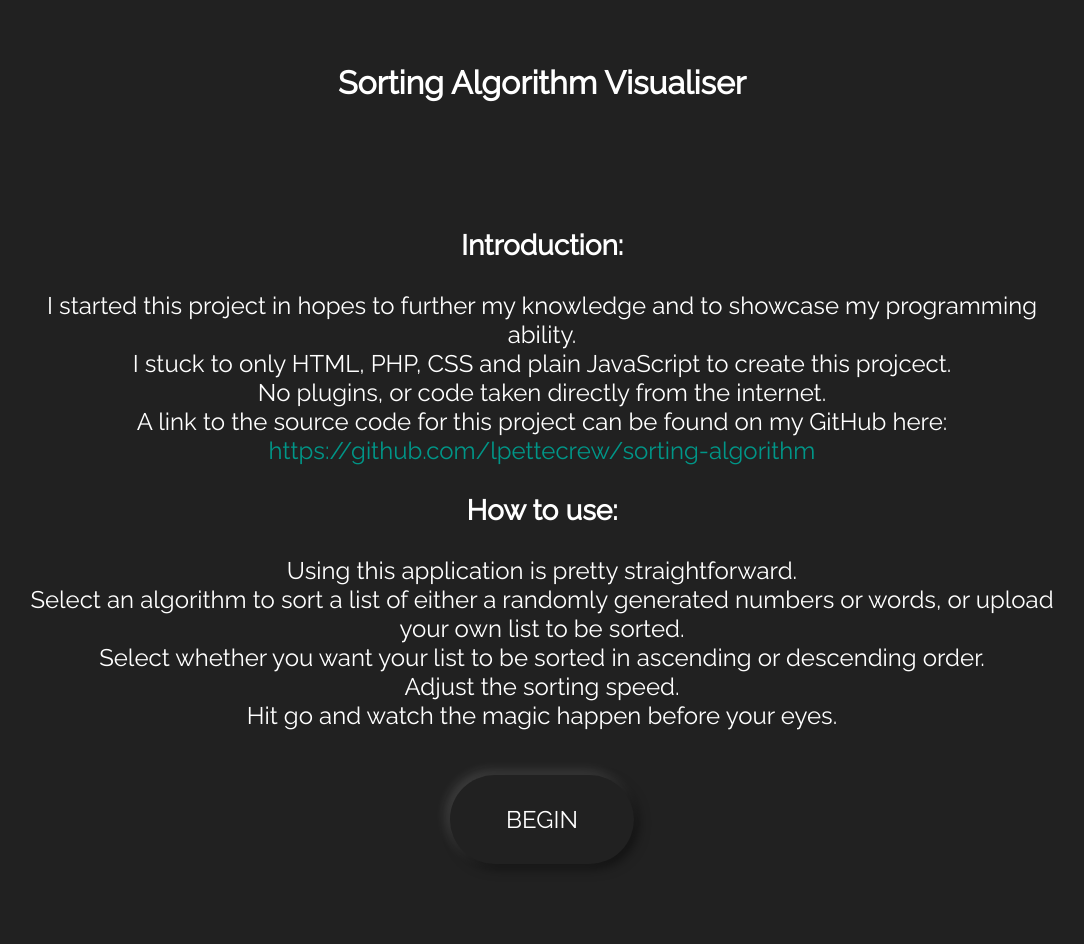
After one commit to lpettecrew/sorting-algorithm, a PHP site: page /index.html in a window 1280 px wide. The commit adds this page. Shown: the whole page, without its empty margins (98-1182 px from the left). Run offline with PHP 8.4, Linux system fonts and the light colour scheme.

Commit message:
Added bubble sort algorithm, animations and allowed the user to select animation speed.

```diff
--- a/css/main.css
+++ b/css/main.css
@@ -9,6 +9,7 @@ GENERAL
   margin: 0;
   padding: 0;
   font-family: "Raleway", sans-serif;
+  scroll-behavior: smooth;
 }
 
 a {
@@ -19,6 +20,11 @@ a {
 body {
   background-color: #212121;
   color: white;
+}
+
+.error-msg {
+  color: red;
+  font-weight: bolder;
 }
 
 .header {
@@ -45,6 +51,7 @@ body {
 .application {
   position: relative;
   padding: 64px;
+  display: none;
 }
 
 .configure {
@@ -76,13 +83,13 @@ body {
   height: 50%;
   flex: 2;
   cursor: pointer;
-  transition: 250ms ease-in-out;
+  overflow: hidden;
 }
 
 .bar-value {
   opacity: 0;
   transition: 250ms ease-in-out;
-  font-size: 2em;
+  font-size: 1em;
   color: black;
 }
 
@@ -98,6 +105,23 @@ body {
 
 .selected-bar {
   background-color: rgb(16, 103, 202);
+}
+
+/* Different speeds for bar transition */
+.ultra-slow .bar {
+  transition: 2s ease-in-out;
+}
+.slow .bar {
+  transition: 1s ease-in-out;
+}
+.medium .bar {
+  transition: 0.5s ease-in-out;
+}
+.fast .bar {
+  transition: 0.25s ease-in-out;
+}
+.ultra-fast .bar {
+  transition: 0.125s ease-in-out;
 }
 
 /* Button styling */
--- /dev/null
+++ b/index.html
@@ -0,0 +1,135 @@
+<!DOCTYPE html>
+<html lang="en">
+  <head>
+    <meta charset="UTF-8" />
+    <meta name="viewport" content="width=device-width, initial-scale=1.0" />
+    <title>Sorting Algorithm</title>
+
+    <link
+      href="https://fonts.googleapis.com/css2?family=Raleway&display=swap"
+      rel="stylesheet"
+    />
+    <link href="css/main.css" type="text/css" rel="stylesheet" />
+  </head>
+
+  <body>
+    <div class="main-container">
+      <header class="header" id="top">
+        <h1>Sorting Algorithm Visualiser</h1>
+      </header>
+      <div class="introduction">
+        <h3>Introduction:</h3>
+        <br />
+        <p>
+          I started this project in hopes to further my knowledge and to
+          showcase my programming ability.
+        </p>
+        <p>
+          I stuck to only HTML, PHP, CSS and plain JavaScript to create this
+          projcect.
+        </p>
+        <p>No plugins, or code taken directly from the internet.</p>
+        <p>
+          A link to the source code for this project can be found on my GitHub
+          here:
+          <a href="https://github.com/lpettecrew/sorting-algorithm"
+            >https://github.com/lpettecrew/sorting-algorithm</a
+          >
+        </p>
+        <br />
+        <h3>How to use:</h3>
+        <br />
+        <p>Using this application is pretty straightforward.</p>
+        <p>
+          Select an algorithm to sort a list of either a randomly generated
+          numbers or words, or upload your own list to be sorted.
+        </p>
+        <p>
+          Select whether you want your list to be sorted in ascending or
+          descending order.
+        </p>
+        <p>Adjust the sorting speed.</p>
+        <p>Hit go and watch the magic happen before your eyes.</p>
+
+        <br />
+
+        <button class="btn begin-btn" onclick="fadeOutIntro()">Begin</button>
+      </div>
+
+      <main class="application">
+        <div class="visualizer" id="visualizer">
+          <!-- Bars are to be dynamically rendered through javascript. -->
+        </div>
+
+        <form class="configure" id="configuration">
+          <h2>Configuration:</h2>
+          <div id="errors"></div>
+          <br />
+          <div class="list-input">
+            <p>Seperate list items with a comma.</p>
+            <p>Do not mix words and numbers.</p>
+            <p>Enter a minimum of 3 items, up to 50 items.</p>
+            <br />
+            <input
+              type="text"
+              class="input-list-items"
+              id="list-input"
+              placeholder="Bananas, Pears, Apples, Lemons..."
+            />
+            <br />
+            <br />
+            <p>Or...</p>
+            <button type="button" class="btn" id="random-list-btn-words">
+              Generate random words
+            </button>
+            <button type="button" class="btn" onclick="generateNumbers()">
+              Generate random numbers
+            </button>
+          </div>
+          <br />
+          <hr />
+          <div class="buttons">
+            <select class="select-btn" id="algorithmChoice">
+              <option value="def">Algorithm</option>
+              <option value="bubble">Bubble sort</option>
+              <option value="merge">Merge sort</option>
+              <option value="quick">Quick sort</option>
+            </select>
+
+            <div class="toggle-button">
+              <input type="checkbox" id="toggle" class="check-hidden" />
+              <label for="toggle" class="highlighted"></label>
+              <div class="toggle-options">
+                <span>ASC</span>
+                <span>DESC</span>
+              </div>
+            </div>
+
+            <select id="speedChoice" class="select-btn">
+              <option value="ultra-slow">Ultra slow</option>
+              <option value="slow">Slow</option>
+              <option value="medium">Medium</option>
+              <option value="fast" selected>Fast</option>
+              <option value="ultra-fast">Ultra fast</option>
+            </select>
+
+            <button
+              id="start"
+              type="button"
+              class="btn"
+              onclick="setTimeout(generateBars, 750)"
+            >
+              Go
+            </button>
+          </div>
+        </form>
+      </main>
+    </div>
+
+    <script src="js/serialize-0.2.min.js"></script>
+    <script src="js/main.js"></script>
+    <script src="js/algorithms/bubble.js"></script>
+    <script src="js/algorithms/merge.js"></script>
+    <script src="js/algorithms/quick.js"></script>
+  </body>
+</html>
--- a/js/algorithms/bubble.js
+++ b/js/algorithms/bubble.js
@@ -1,7 +1,42 @@
-function bubbleSort(arr) {
-  var sorted = false;
+function bubbleSort(arr, HTMLarr, orderBy) {
+  // Derive number array from HTML Object array
+  let listNumbers = [];
 
-  while (!sorted) {}
+  var barWidth = document.getElementById("bar-0").offsetWidth + 16;
 
-  return arr;
+  for (var li = 0; li < arr.length; li++) {
+    listNumbers[li] = Number(arr[li]);
+  }
+
+  let swapped = true;
+  do {
+    swapped = false;
+    for (let q = 0; q < arr.length; q++) {
+      if (listNumbers[q] > listNumbers[q + 1]) {
+        // Bubble sort
+        let tmpNum = listNumbers[q];
+        listNumbers[q] = listNumbers[q + 1];
+        listNumbers[q + 1] = tmpNum;
+
+        // Sort bars
+        // Add selected styling
+        HTMLarr[q].classList.add("selected-bar");
+        HTMLarr[q + 1].classList.add("selected-bar");
+
+        // Change bar height
+        let tmpHeight = HTMLarr[q].style.height;
+        HTMLarr[q].style.height = HTMLarr[q + 1].style.height;
+        HTMLarr[q + 1].style.height = tmpHeight;
+
+        // Change the values of the bars
+        HTMLarr[q].innerHTML =
+          '<span class="bar-value">' + listNumbers[q] + "</span>";
+        HTMLarr[q + 1].innerHTML =
+          '<span class="bar-value">' + listNumbers[q + 1] + "</span>";
+
+        // End loop
+        swapped = true;
+      }
+    }
+  } while (swapped);
 }
--- a/js/main.js
+++ b/js/main.js
@@ -1,4 +1,5 @@
 const intro = document.querySelector(".introduction");
+const application = document.querySelector(".application");
 
 function fadeOutIntro() {
   intro.style.opacity = 1;
@@ -13,14 +14,22 @@ function fadeOutIntro() {
       // Finished fading
       clearInterval(fadeEffect);
       intro.style.display = "none";
+      application.style.display = "block";
     }
   }, 200);
 }
 
-function arraymove(arr, fromIndex, toIndex) {
-  var element = arr[fromIndex];
-  arr.splice(fromIndex, 1);
-  arr.splice(toIndex, 0, element);
+function generateNumbers() {
+  var listInputData = document.getElementById("list-input");
+
+  var randomLength = Math.floor(Math.random() * 50) + 3;
+  var randomArray = [];
+
+  for (var kl = 0; kl < randomLength; kl++) {
+    randomArray.push(Math.floor(Math.random() * 200));
+  }
+
+  listInputData.value = randomArray.toString();
 }
 
 function generateBars() {
@@ -30,29 +39,38 @@ function generateBars() {
   // Get data from form
   serialize(form);
 
-  var listInputData = document.getElementById("list-input").value;
+  var listInputData = document.getElementById("list-input").value.split(",");
   var algorithmChoice = document.getElementById("algorithmChoice").value;
-  var orderChoice = document.getElementById("orderChoice").value;
+  var orderChoice = document.getElementById("toggle").checked;
   var speedChoice = document.getElementById("speedChoice").value;
 
+  // Check data has been inputted
+  if (listInputData.length < 3) {
+    error("Please include at least 3 items in your list!");
+  } else if (algorithmChoice == "def") {
+    error("You must select an algorithm!");
+  }
+
   // Seperate list items and make them integers
-  var listItems = listInputData.split(",");
-  for (var li = 0; li < listItems.length; li++) {
-    listItems[li] = Number(listItems[li]);
+  listNumbers = [];
+  for (var li = 0; li < listInputData.length; li++) {
+    listNumbers[li] = Number(listInputData[li]);
   }
 
   // Generate bars based on input
   var generatedBars = [];
 
   // Variable relative height
-  var divider = Math.max.apply(Math, listItems) / 100;
+  var divider = Math.max.apply(Math, listNumbers) / 100;
 
-  for (var l = 0; l < listItems.length; l++) {
+  for (var l = 0; l < listNumbers.length; l++) {
     generatedBars.push(
-      '<div class="bar" style="height:' +
-        listItems[l] / divider +
+      '<div class="bar" id="bar-' +
+        l +
+        '" style="height:' +
+        listNumbers[l] / divider +
         '%;"><span class="bar-value">' +
-        listItems[l] +
+        listNumbers[l] +
         "</span></div>"
     );
   }
@@ -63,4 +81,70 @@ function generateBars() {
   for (var i = 0; i < generatedBars.length; i++) {
     visualizer.insertAdjacentHTML("beforeend", generatedBars[i]);
   }
+
+  // Process configuration
+
+  // HTML Object array
+  var listHTMLData = visualizer.children;
+  switch (algorithmChoice) {
+    case "bubble":
+      bubbleSort(listInputData, listHTMLData, orderChoice);
+      break;
+    case "merge":
+      mergeSort(listInputData, listHTMLData, orderChoice);
+      break;
+    case "quick":
+      quickSort(listInputData, listHTMLData, orderChoice);
+      break;
+    default:
+      error("No algorithm selected!");
+  }
+
+  // Speed adaptation
+  switch (speedChoice) {
+    case "ultra-slow":
+      visualizer.classList.remove("slow");
+      visualizer.classList.remove("medium");
+      visualizer.classList.remove("fast");
+      visualizer.classList.remove("ultra-fast");
+      visualizer.classList.add("ultra-slow");
+      break;
+    case "slow":
+      visualizer.classList.remove("ultra-slow");
+      visualizer.classList.remove("medium");
+      visualizer.classList.remove("fast");
+      visualizer.classList.remove("ultra-fast");
+      visualizer.classList.add("slow");
+      break;
+    case "medium":
+      visualizer.classList.remove("ultra-slow");
+      visualizer.classList.remove("slow");
+      visualizer.classList.remove("fast");
+      visualizer.classList.remove("ultra-fast");
+      visualizer.classList.add("medium");
+      break;
+    case "fast":
+      visualizer.classList.remove("ultra-slow");
+      visualizer.classList.remove("slow");
+      visualizer.classList.remove("medium");
+      visualizer.classList.remove("ultra-fast");
+      visualizer.classList.add("fast");
+      break;
+    case "ultra-fast":
+      visualizer.classList.remove("ultra-slow");
+      visualizer.classList.remove("slow");
+      visualizer.classList.remove("medium");
+      visualizer.classList.remove("fast");
+      visualizer.classList.add("ultra-fast");
+      break;
+  }
 }
+
+function error(err) {
+  var errorField = document.getElementById("errors");
+
+  errorField.insertAdjacentHTML(
+    "beforeend",
+    "<p class='error-msg'>" + err + "</p>"
+  );
+}
```
Also changed, not shown: index.php (deleted, +0 -99 lines), js/algorithms/dist/bubble.dev.js (added), js/dist/main.dev.js.
